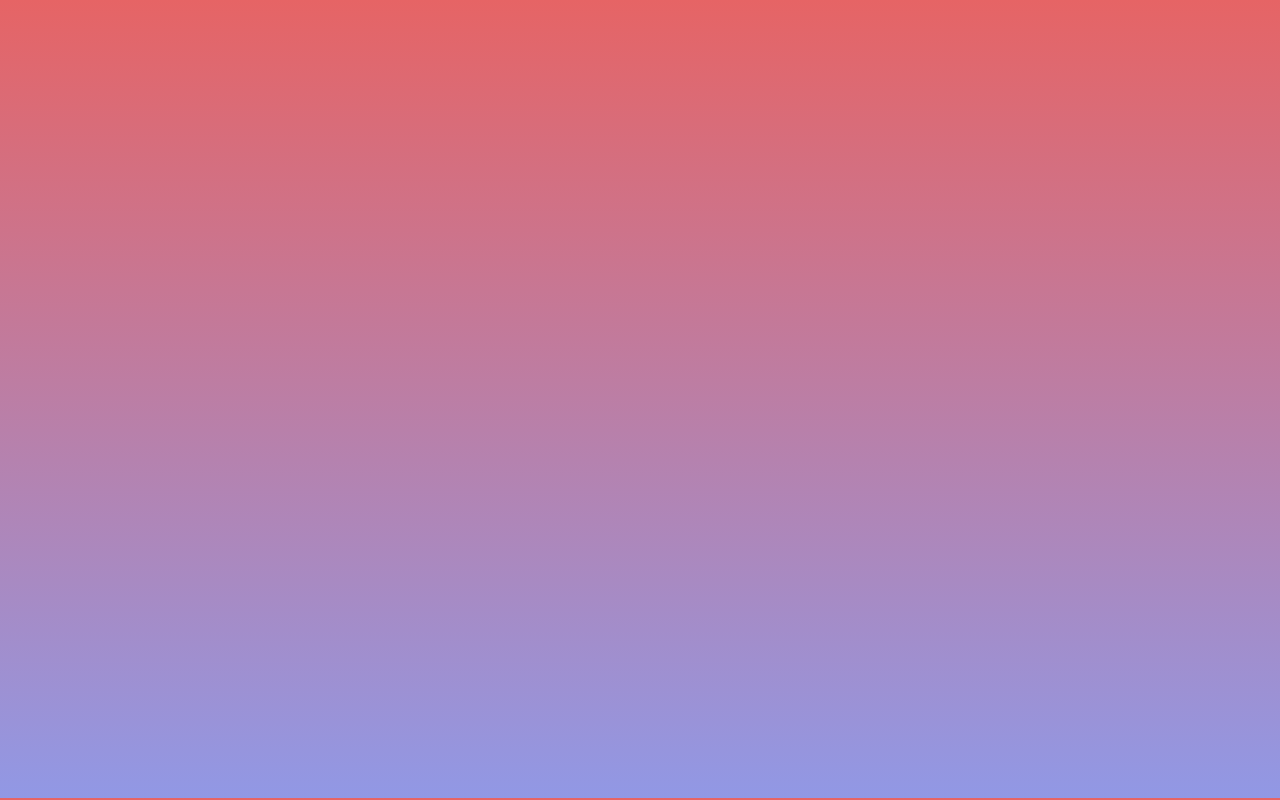
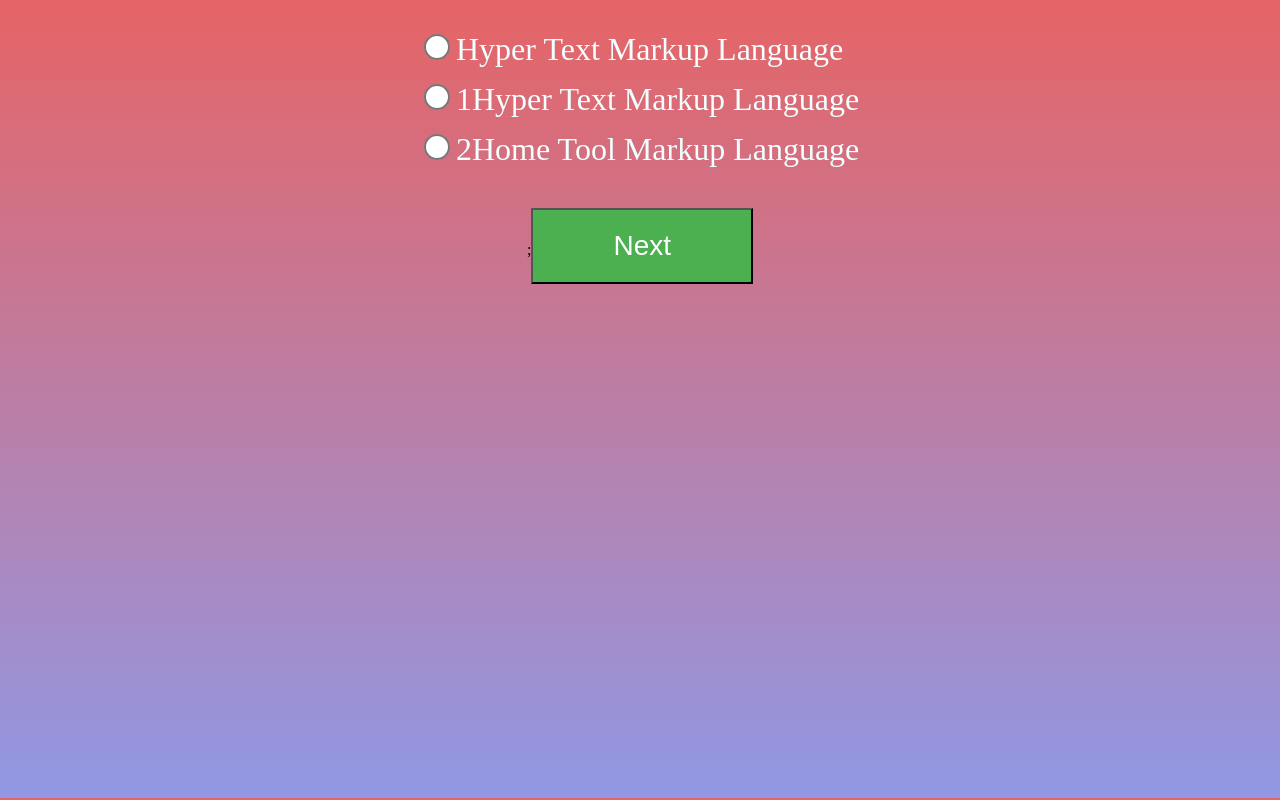
Before and after one commit to Alllvar/Quiz, a React (Create React App) app: page /quiz/1 in a window 1280 px wide. Built offline with nearby package versions, Linux system fonts and the light colour scheme.

Commit message:
replacing the src folder and package.json file

```diff
--- a/package.json
+++ b/package.json
@@ -6,6 +6,7 @@
     "@testing-library/jest-dom": "^4.2.4",
     "@testing-library/react": "^9.4.0",
     "@testing-library/user-event": "^7.2.1",
+    "history": "^4.10.1",
     "react": "^16.12.0",
     "react-dom": "^16.12.0",
     "react-router-dom": "^5.1.2",
--- a/src/components/AnswersContainer/answers.js
+++ /dev/null
@@ -1,68 +0,0 @@
-import React from "react";
-import './answers.css';
-
-const answers = [
-    {
-        answers: [
-            {answer: "Hyper Text Markup Language", id: 1},
-            {answer: "1Hyper Text Markup Language", id: 2},
-            {answer: "2Home Tool Markup Language", id: 3}
-        ]
-    },
-    {
-        answers: [
-            {answer: "The World Wide Web Consortium", id: 1},
-            {answer: "Google", id: 2},
-            {answer: "Microsoft", id: 3}
-        ]
-    },
-    {
-        answers: [
-            {answer: "Odesa", id: 1},
-            {answer: "Kiev", id: 2},
-            {answer: "Lwiw", id: 3}
-        ]
-    },
-    {
-        answers: [
-            {answer: "Zahar", id: 1},
-            {answer: "Mykola", id: 2},
-            {answer: "Victor", id: 3}
-        ]
-    }
-];
-
-class Answers extends React.Component {
-    constructor(props) {
-        super(props);
-        this.state = {
-            step: 0,
-            answers: {}
-        };
-        // this.handleClickedAnswer = this.handleClickedAnswer.bind(this);
-    }
-
-    renderAnswers ({answers, id}) {
-        return (
-            <div className="answers">
-                {answers.map(item => (
-                    <div key={item.id}>
-                        <input name={id} type="radio" value={item.id} onClick={(e) => this.handleClickedAnswer(e, id)} className="answer" />
-                        {item.answer}
-                    </div>
-                ))};
-                <button className="next-btn" onClick={this.showNext}>Next</button>
-            </div>
-        )
-    }
-
-    render() {
-        return (
-            <div>
-                {/*{this.renderAnswers}*/}
-            </div>
-        )
-    }
-}
-
-export default Answers;
--- a/src/components/QuizContainer/quiz.js
+++ /dev/null
@@ -1,76 +0,0 @@
-import React from "react";
-import './quiz.css';
-import { withRouter } from "react-router";
-import {
-    BrowserRouter as Router,
-    Route,
-    Redirect
-} from "react-router-dom";
-import Answers from "../AnswersContainer/answers";
-
-const questions = [
-    {
-        question: "What does HTML stand for?",
-        id: 1,
-    },
-    {
-        question: "Who is making the Web standards?",
-        id: 2,
-    },
-    {
-        question: "Which is the capital of Ukraine?",
-        id: 3,
-    },
-    {
-        question: "Who is the oldest brother?",
-        id: 4,
-    }
-];
-
-class Quiz extends React.Component {
-    constructor(props) {
-        super(props);
-        this.state = {
-            answers: {}
-        };
-    }
-
-    componentDidMount() {
-        console.log(this.props);
-        const {id} = this.props.match.params || 1;
-        this.props.history.push("/quiz/1");
-    }
-
-    handleClickedAnswer (e, questionId) {
-        this.setState({
-            answers: {
-                ...this.state.answers,
-                [questionId]: e.target.value
-            }
-        }, () => console.log(this.state.answers))
-    };
-
-    showNext = () => {
-        this.setState({
-            ...this.state,
-            step: this.state.step + 1
-        });
-    };
-
-    renderQuestion ({question}) {
-        return (
-            <div>
-                <h1 className="question">{question}</h1>
-            </div>
-        )
-    }
-    render() {
-
-        return  (
-            <div className="container">
-                <Route exact path="/:id" component={Answers} />
-            </div>
-        )
-    };
-}
-export default withRouter(Quiz);
--- /dev/null
+++ b/src/components/app.jsx
@@ -0,0 +1,25 @@
+import React from "react";
+import './app.css';
+import Quiz from "../components/quiz/quiz";
+import {
+    BrowserRouter as Router,
+    Route,
+    Redirect
+} from "react-router-dom";
+import { createBrowserHistory } from "history";
+
+const history = createBrowserHistory();
+
+class App extends React.Component {
+    render() {
+        return (
+            <div className="container">
+                <Router history={history}>
+                    <Route path="/quiz" component={Quiz}/>
+                    <Redirect from="/" to="/quiz/1"/>
+                </Router>
+            </div>
+        )
+    };
+}
+export default App;
--- a/src/components/AnswersContainer/answers.css
+++ b/src/components/quiz/question/index.css
@@ -1,12 +1,13 @@
 .answers {
     align-self: center;
+    justify-content: center;
 }
 .answer {
     list-style-type: none;
-    font-size: 35px;
     color: rgb(240,255,255);
-    margin-top: 20px;
+    margin-top: 30px;
     cursor: pointer;
+    transform: scale(2);
 }
 
 .answer:hover {
@@ -19,8 +20,8 @@
     color: white;
     margin-top: 50px;
     text-decoration: none;
-    margin-left: 50px;
     font-size: 28px;
+    cursor: pointer;
 }
 .next-btn:hover {
     background-color: #ddd;
--- /dev/null
+++ b/src/components/quiz/question/index.jsx
@@ -0,0 +1,33 @@
+import React from "react";
+import './index.css';
+import { withRouter } from "react-router-dom";
+import { QUESTIONS } from '../../../constants';
+
+class Question extends React.Component {
+    render() {
+        const question = QUESTIONS.find(question => question.id === parseInt(this.props.match.params.id, 10));
+
+        return (
+            <div>
+                {question &&
+                    <div className="answers">
+                        {question.answers.map(item => (
+                            <div key={item.id} className="answer">
+                                <input
+                                    name={question.id}
+                                    type="radio"
+                                    value={item.id}
+                                    onClick={(e) => this.props.handleAnswer(e, question.id)}
+                                />
+                                {item.answer}
+                            </div>
+                        ))};
+                        <button className="next-btn" onClick={() => this.props.next(this.props.match.params.id)}>Next</button>
+                    </div>
+                }
+            </div>
+        )
+    }
+}
+
+export default withRouter(Question);
--- /dev/null
+++ b/src/components/quiz/quiz.jsx
@@ -0,0 +1,64 @@
+import React from "react";
+import {
+    Route,
+    Switch,
+    withRouter
+} from "react-router-dom";
+import Question from "./question";
+import { QUESTIONS } from '../../constants';
+import './quiz.css';
+
+class Quiz extends React.Component {
+    constructor(props) {
+        super(props);
+
+        this.state = {
+            answers: {},
+        };
+
+        this.handleAnswer = this.handleAnswer.bind(this);
+        this.next = this.next.bind(this);
+    }
+
+    componentDidMount() {
+        const id = parseInt(this.props.location.pathname.slice(-1), 10);
+
+        if(QUESTIONS.find(question => question.id === id)) {
+            return this.props.history.push(`/quiz/${id}`);
+        }
+
+        return this.props.history.push(`/quiz/${QUESTIONS[0].id}`);
+    }
+
+    handleAnswer(e, questionId) {
+        this.setState({
+            answers: {
+                ...this.state.answers,
+                [questionId]: e.target.value
+            }
+        }, () => console.log(this.state.answers))
+    }
+
+    next(questionId) {
+        const questionIndex = QUESTIONS.findIndex((question) => question.id === parseInt(questionId, 10));
+
+        if(questionIndex < QUESTIONS.length - 1) {
+            this.setState({
+                currentQuestion: questionIndex + 1
+            }, () => this.props.history.push(`/quiz/${QUESTIONS[questionIndex + 1].id}`))
+        }
+    }
+
+    render() {
+        return  (
+            <div className="container">
+                <Switch>
+                    <Route path="/quiz/:id">
+                        <Question handleAnswer={this.handleAnswer} next={this.next} />
+                    </Route>
+                </Switch>
+            </div>
+        )
+    };
+}
+export default withRouter(Quiz);
--- /dev/null
+++ b/src/constants/index.js
@@ -0,0 +1,38 @@
+export const QUESTIONS = [
+    {
+        question: '121212',
+        id: 1,
+        answers: [
+            {answer: "Hyper Text Markup Language", id: 1},
+            {answer: "1Hyper Text Markup Language", id: 2},
+            {answer: "2Home Tool Markup Language", id: 3}
+        ]
+    },
+    {
+        question: '2213121212',
+        id: 2,
+        answers: [
+            {answer: "The World Wide Web Consortium", id: 1},
+            {answer: "Google", id: 2},
+            {answer: "Microsoft", id: 3}
+        ]
+    },
+    {
+        question: '321321321312',
+        id: 3,
+        answers: [
+            {answer: "Odesa", id: 1},
+            {answer: "Kiev", id: 2},
+            {answer: "Lwiw", id: 3}
+        ]
+    },
+    {
+        question: '423423424234234',
+        id: 4,
+        answers: [
+            {answer: "Zahar", id: 1},
+            {answer: "Mykola", id: 2},
+            {answer: "Victor", id: 3}
+        ]
+    }
+];
--- a/src/containers/App.js
+++ /dev/null
@@ -1,33 +0,0 @@
-import React from "react";
-import './App.css';
-import Quiz from "../components/QuizContainer/quiz";
-import {
-    BrowserRouter as Router,
-    Route,
-    Redirect
-} from "react-router-dom";
-
-
-class App extends React.Component {
-    constructor(props) {
-        super(props);
-        this.state = {
-            step: 1,
-            answers: {}
-        };
-    }
-    // componentDidMount() {
-    //
-    // }
-    render() {
-        return (
-            <div className="container">
-                <Router>
-                    <Route exact path="/quiz" component={Quiz} />
-                    <Redirect from="/" to="/quiz" />
-                </Router>
-            </div>
-        )
-    };
-}
-export default App;
--- a/src/index.js
+++ b/src/index.js
@@ -1,6 +1,6 @@
 import React from 'react';
 import ReactDOM from 'react-dom';
-import App from "./containers/App";
+import App from "./components/app";
 
 
 ReactDOM.render(<App />, document.getElementById('root'));
```
Also changed, not shown: src/components/app.css (renamed from src/containers/App.css), src/components/quiz/quiz.css (renamed from src/components/QuizContainer/quiz.css).
